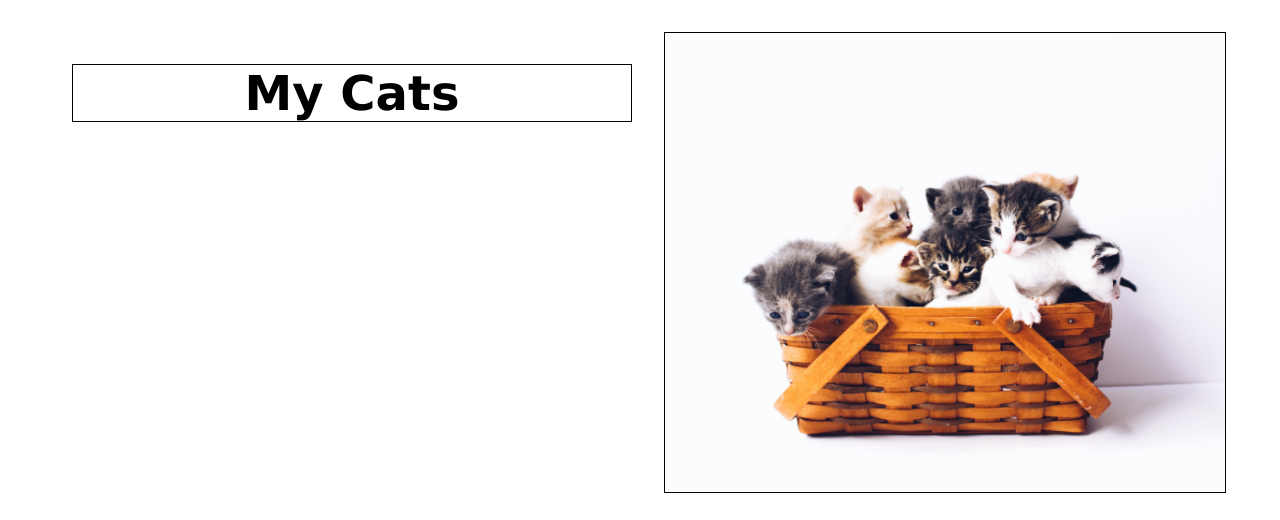
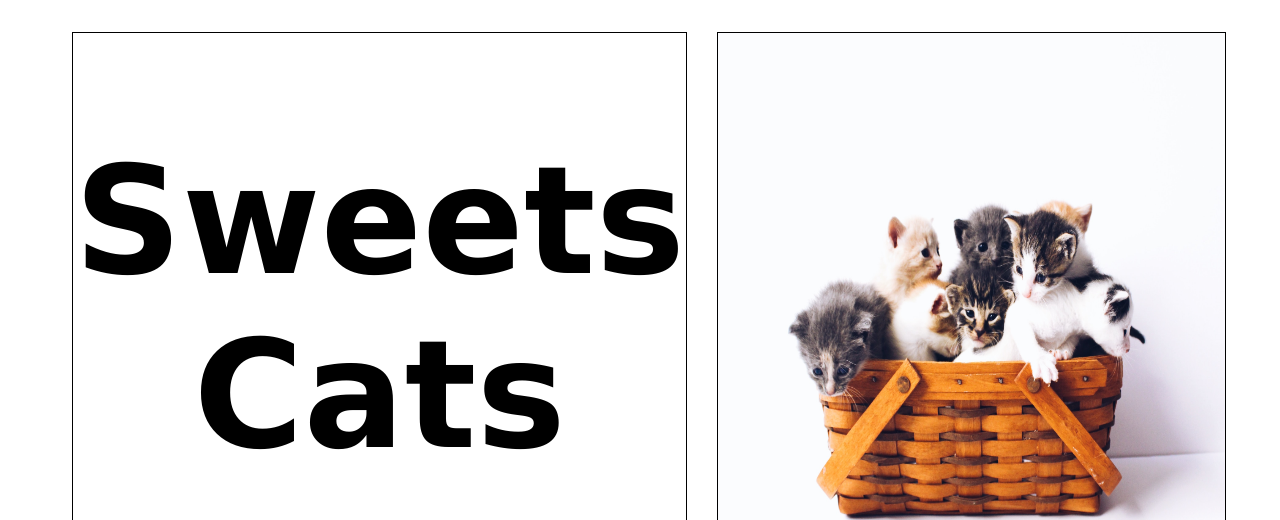
Before and after one commit to RebecaMFep/HTML-CSS-Grid-Exercise, a plain HTML site: page index.html in a window 1280 px wide. Shown: the top 520 px of the page. Drawn offline with Linux system fonts and the light colour scheme; grey boxes are pictures that could not be loaded.

Commit message:
added changes styles header and h1

```diff
--- a/index.html
+++ b/index.html
@@ -9,7 +9,7 @@
 <body>
     <header>
         <div class="title">
-            <h1>My Cats</h1>
+            <h1>Sweets Cats</h1>
          </div>
          <img src="./assets/Images/1.jpg" alt="header_img">
     </header>
--- a/styles.css
+++ b/styles.css
@@ -13,15 +13,11 @@ header {
         "title_h1 title_img";
 }
 
-header h1 {
+.title {
     grid-area: title_h1;
     border: 1px solid black;
-    font-size: 3rem;
-    font-family: verdana;
-    text-align: center;
-    display: flex;
-    justify-content: center;
-    align-items: center;
+    width: 100%;
+    height: 100%;
 
 }
 
@@ -32,7 +28,14 @@ width: 100%;
 height: 100%;
 }
 
-
+h1 {
+    font-size: 150px;
+    font-family: verdana;
+    text-align: center;
+    display: flex;
+    justify-content: center;
+    align-items: center;
+}
 
 .grid-container {
     margin: 2rem 4rem;
```
